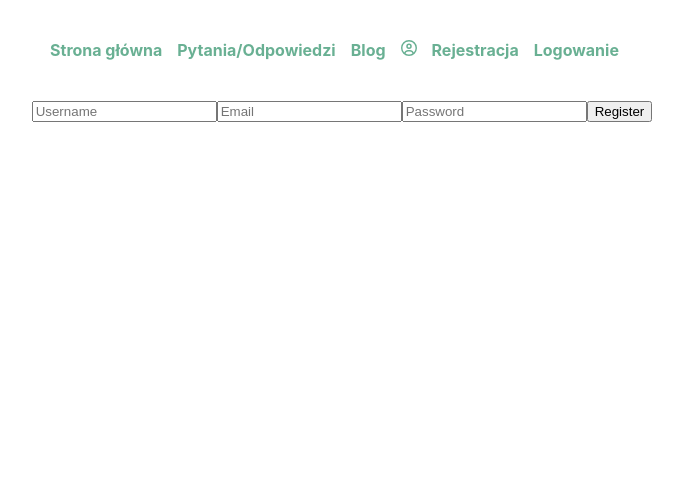
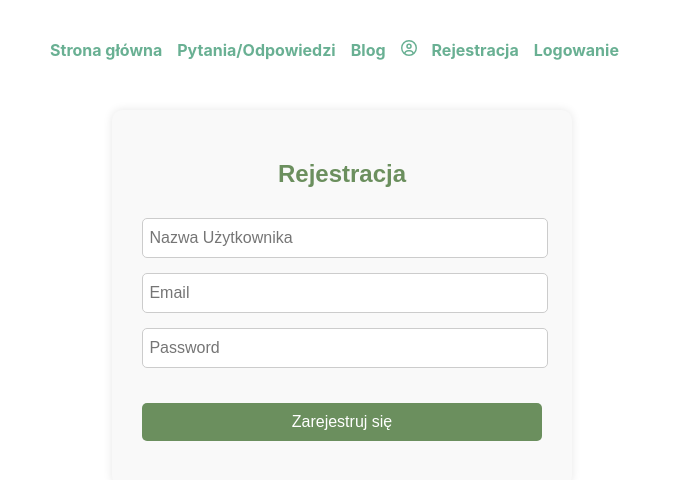
Before and after one commit to irinapukish/Build_YOUr_self, a React (Create React App) app in the folder buildyourself/: page /register in a window 1280 px wide. Shown: the top 480 px of the page, without its empty margins (298-981 px from the left). Built offline with nearby package versions, Linux system fonts and the light colour scheme.

Commit message:
Register view front-end

```diff
--- a/buildyourself/src/Register.js
+++ b/buildyourself/src/Register.js
@@ -23,31 +23,85 @@ const Register = () => {
     };
 
     return (
-        <form onSubmit={handleSubmit}>
+        <div style={styles.container}>
+            <h2 style={styles.title}>Rejestracja</h2>
+            <form style={styles.field} onSubmit={handleSubmit}>
                 <input
                     type="text"
                     name="username"
-                placeholder="Username"
+                    placeholder=" Nazwa Użytkownika"
                     value={formData.username}
                     onChange={handleChange}
+                    style={styles.input}
+                    required
                 />
                 <input
                     type="email"
                     name="email"
-                placeholder="Email"
+                    placeholder=" Email"
                     value={formData.email}
                     onChange={handleChange}
+                    style={styles.input}
+                    required
                 />
                 <input
                     type="password"
                     name="password"
-                placeholder="Password"
+                    placeholder=" Password"
                     value={formData.password}
                     onChange={handleChange}
+                    style={styles.input}
+                    required
                 />
-            <button type="submit">Register</button>
+                <button type="submit" style={styles.button}>Zarejestruj się</button>
             </form>
+        </div>
     );
 };
 
+const styles = {
+
+    container: {
+      width: '400px',
+      margin: '50px auto',
+      padding: '30px',
+      backgroundColor: '#f9f9f9',
+      borderRadius: '10px',
+      boxShadow: '0 0 10px rgba(0, 0, 0, 0.1)',
+      fontFamily: 'Arial, sans-serif',
+    },
+    title: {
+      color: '#6b8f5e',
+      fontSize: '24px',
+      fontSize: '24px',
+      marginBottom: '30px'
+    },
+    field: {
+      marginBottom: '15px',
+      display: 'flex',
+      flexDirection: 'column',
+      marginBottom: '15px',
+      gap: '15px'
+    },
+    input: {
+      width: '100%',
+      borderRadius: '5px',
+      border: '1px solid #ccc',
+      fontSize: '16px',
+      paddingTop: '10px',
+      paddingBottom: '10px',
+    },
+    button: {
+      width: '100%',
+      backgroundColor: '#6b8f5e',
+      color: '#fff',
+      border: 'none',
+      borderRadius: '5px',
+      fontSize: '16px',
+      cursor: 'pointer',
+      marginTop: '20px',
+      paddingTop: '10px',
+      paddingBottom: '10px'
+    }
+}
 export default Register;
```
Lines whose indentation alone changed are shown as unchanged.
